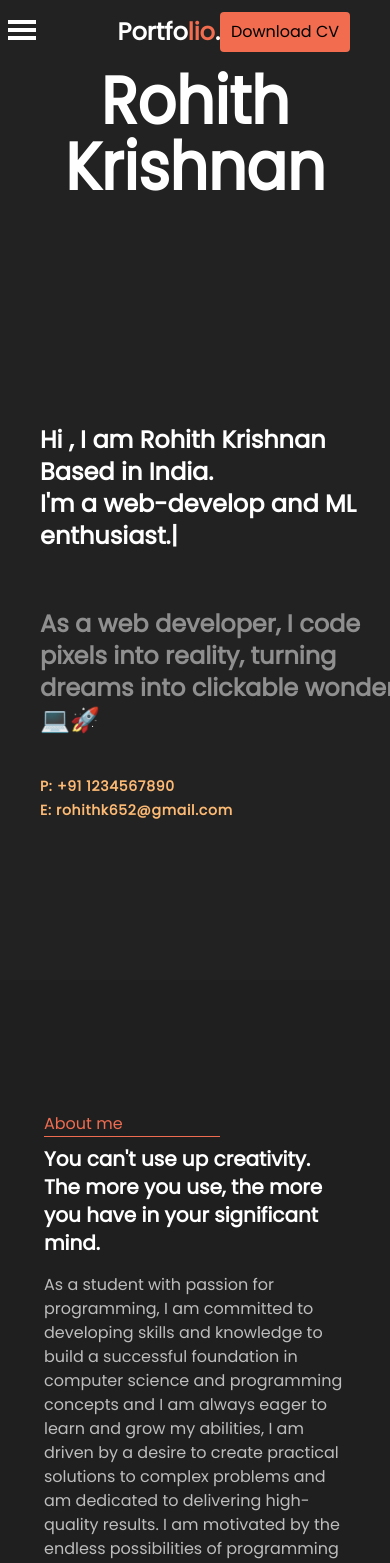
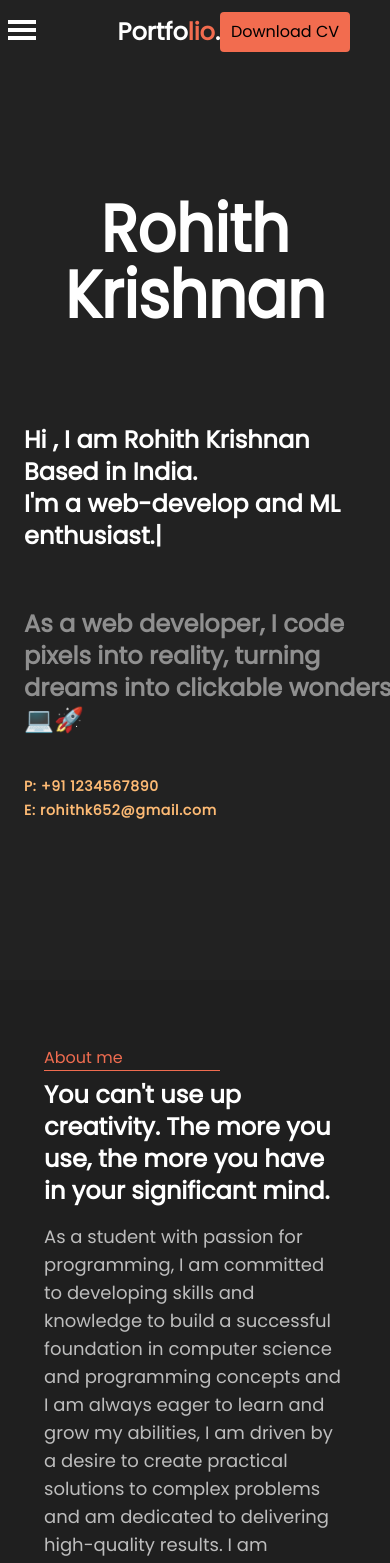
Before and after one commit to Rohithk2003/portfolio, a Next.js app: page / in a window 390 px wide. Shown: the top 1563 px of the page. Built offline with nearby package versions, Linux system fonts and the light colour scheme; what tailwindcss-animated would draw is missing.

Commit message:
added links to navbar

```diff
--- a/components/about.js
+++ b/components/about.js
@@ -10,12 +10,12 @@ export default function About() {
                     </div>
                 </div>
                 <div className={"w-full text-md text-white"}>
-                    <div className={"w-full mb-4 font-bold text-xl md:text-4xl"}>
+                    <div className={"w-full mb-4 font-bold text-2xl md:text-4xl"}>
                         You {`can't`} use up creativity.
                         The more you use, the more
                         you have in your significant mind.
                     </div>
-                    <div className={"md:text-xl text-md text-[#bdbdbd]  w-full"}>
+                    <div className={"md:text-xl text-lg text-[#bdbdbd]  w-full"}>
                         As a student with passion for programming,
                         I am committed to developing skills and
                         knowledge to build a successful
--- a/components/main.js
+++ b/components/main.js
@@ -21,9 +21,9 @@ export default function Main() {
         <div id={"home"}
              className={" flex flex-wrap flex-row  bg-[#222222]   h-[100vh] pb-32 "}>
             <div
-                className={" xl:w-1/2 w-full bg-[#222222] p-10 flex  justify-center"}>
+                className={" xl:w-1/2 w-full bg-[#222222] p-10 flex justify-center"}>
                 <div
-                    className={"text-white text-center animate-bounce  animate-infinite animate-duration-[2000ms] animate-ease-in-out  font-bold  md:text-9xl text-6xl  flex  flex-wrap items-center   z-[0]"}>
+                    className={"text-white text-center animate-bounce justify-center md:pt-0 top-32 relative animate-infinite animate-duration-[2000ms] animate-ease-in-out  font-bold  md:text-9xl text-6xl  flex  flex-wrap items-center   z-[0]"}>
                     Rohith
                     Krishnan
                 </div>
@@ -35,7 +35,7 @@ export default function Main() {
             </div>
             <div
                 className={" xl:w-1/2 w-full overflow-hidden h-full bg-[#222222] flex  justify-center align-middle items-center flex-row "}>
-                <div className={"flex justify-center flex-col h-max  md:pl-32 pl-10     "}>
+                <div className={"flex justify-center flex-col h-max  md:pl-32 pl-6"}>
                     <div
                         className={"md:text-4xl text-2xl animate-fade-left animate-once animate-duration-[2000ms] animate-ease-in-out  min-h-36 font-bold based-data text-white "}>
                         <span ref={el}/>
```
